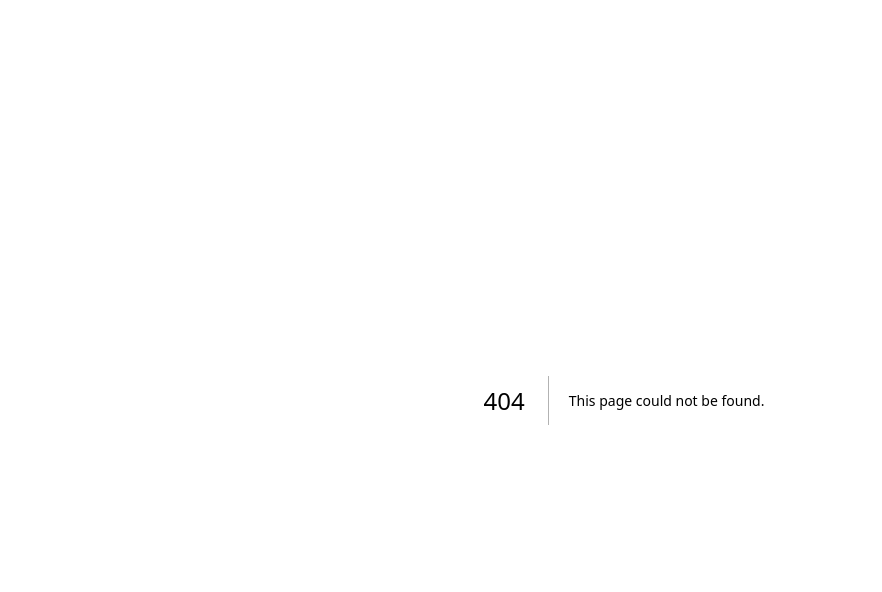
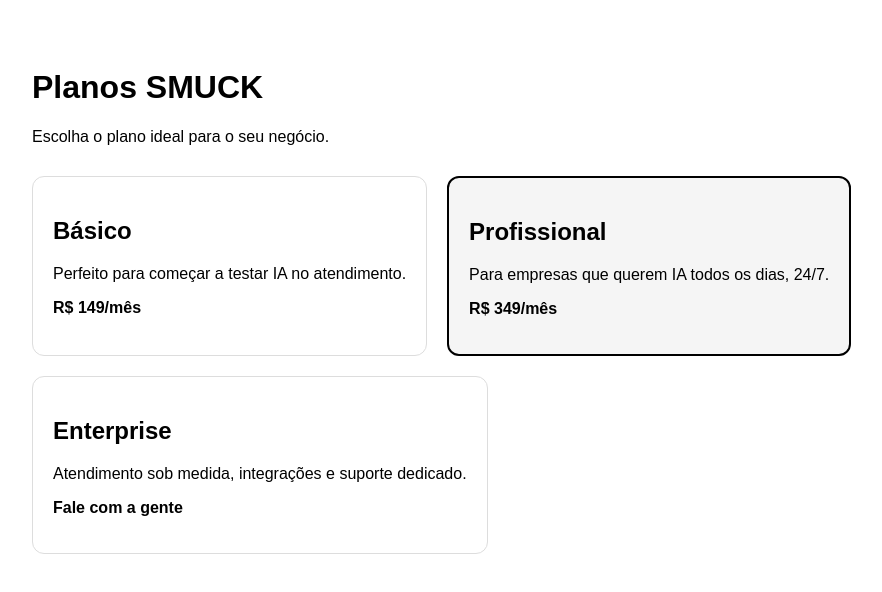
Before and after one commit to SMUCKcyr/SMUCK, a Next.js app: page /pricing in a window 1280 px wide. Before the commit this address had no page. Shown: the top 592 px of the page, without its empty margins (16-898 px from the left). Built offline with nearby package versions, Linux system fonts and the light colour scheme.

Commit message:
Create pricing.jsx

```diff
--- /dev/null
+++ b/pages/pricing.jsx
@@ -0,0 +1,57 @@
+export default function Pricing() {
+  return (
+    <div style={{ fontFamily: "Arial, sans-serif", padding: 40 }}>
+      <h1>Planos SMUCK</h1>
+
+      <p>Escolha o plano ideal para o seu negócio.</p>
+
+      <div style={{ display: "flex", gap: 20, marginTop: 30, flexWrap: "wrap" }}>
+        <div
+          style={{
+            border: "1px solid #ddd",
+            borderRadius: 12,
+            padding: 20,
+            minWidth: 220,
+          }}
+        >
+          <h2>Básico</h2>
+          <p>Perfeito para começar a testar IA no atendimento.</p>
+          <p>
+            <strong>R$ 149/mês</strong>
+          </p>
+        </div>
+
+        <div
+          style={{
+            border: "2px solid #000",
+            borderRadius: 12,
+            padding: 20,
+            minWidth: 220,
+            background: "#f5f5f5",
+          }}
+        >
+          <h2>Profissional</h2>
+          <p>Para empresas que querem IA todos os dias, 24/7.</p>
+          <p>
+            <strong>R$ 349/mês</strong>
+          </p>
+        </div>
+
+        <div
+          style={{
+            border: "1px solid #ddd",
+            borderRadius: 12,
+            padding: 20,
+            minWidth: 220,
+          }}
+        >
+          <h2>Enterprise</h2>
+          <p>Atendimento sob medida, integrações e suporte dedicado.</p>
+          <p>
+            <strong>Fale com a gente</strong>
+          </p>
+        </div>
+      </div>
+    </div>
+  );
+          }
```
